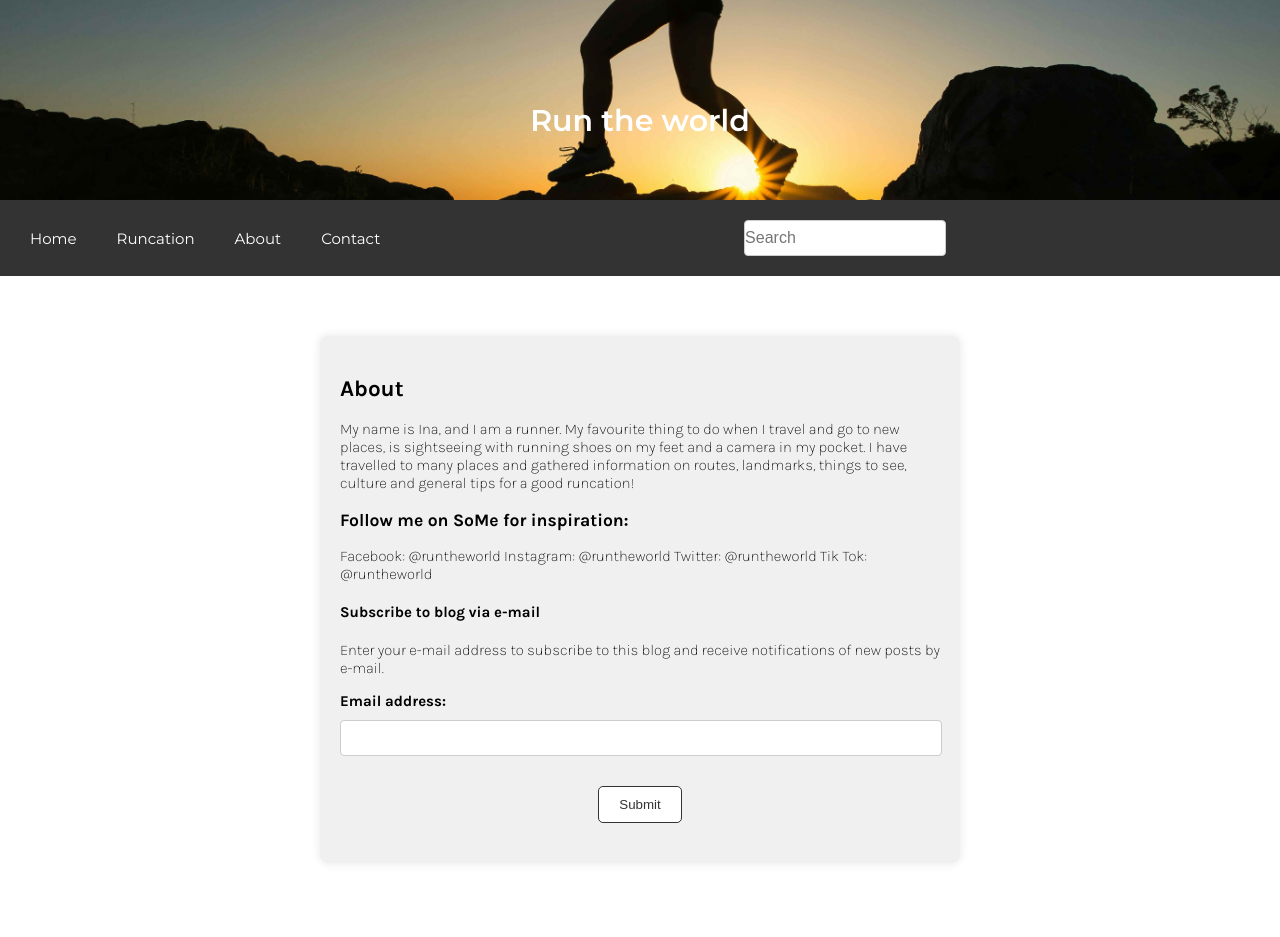
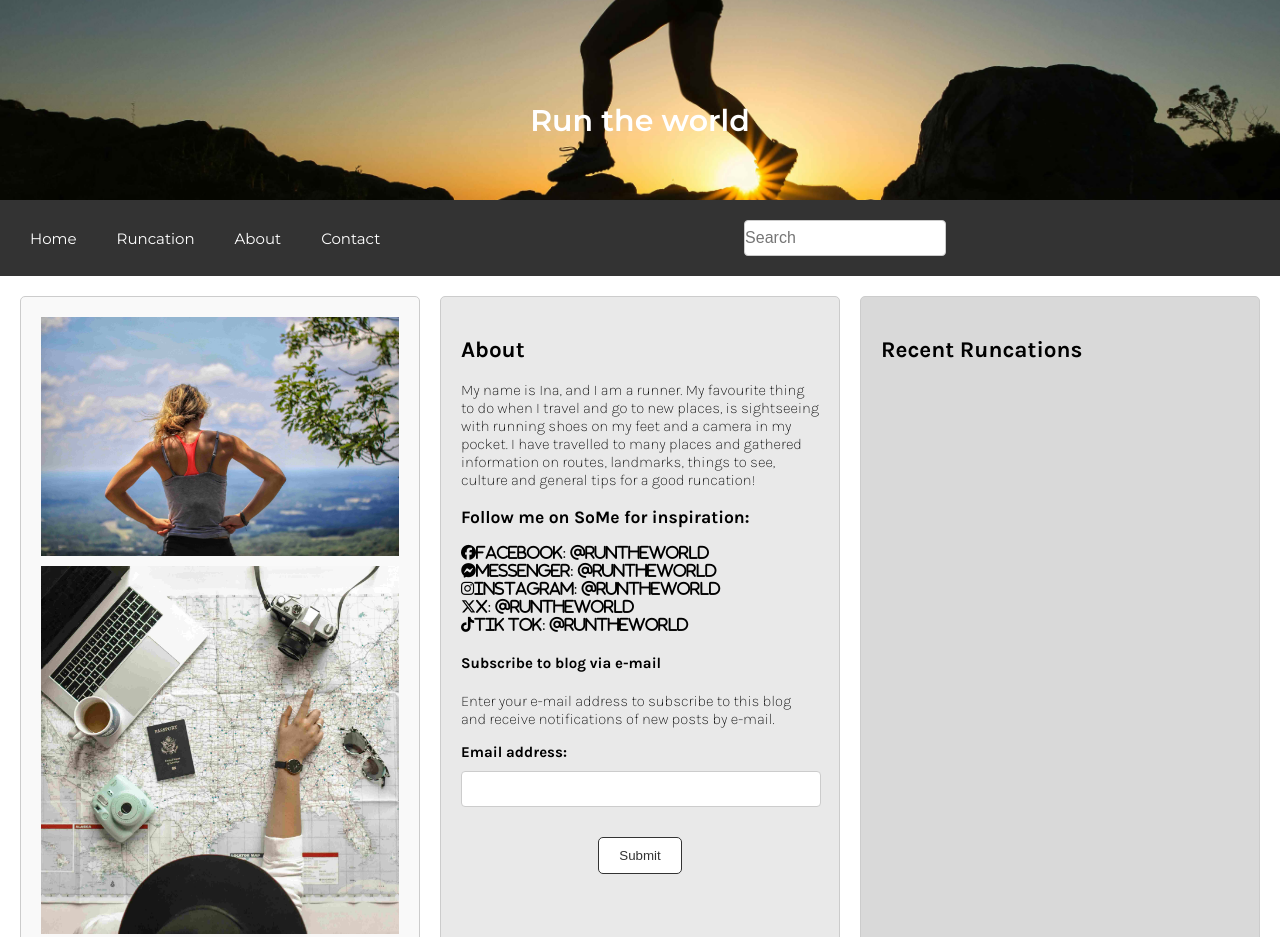
Before and after one commit to Noroff-FEU-Assignments/project-exam-1-Inamarie84, a website: page about.html in a window 1280 px wide. Shown: the top 937 px of the page. Drawn offline with Linux system fonts and the light colour scheme; no server answers.

Commit message:
added content and styling to about

```diff
--- a/about.html
+++ b/about.html
@@ -10,6 +10,7 @@
     <link rel="preconnect" href="https://fonts.googleapis.com">
     <link rel="preconnect" href="https://fonts.gstatic.com" crossorigin>
     <link href="https://fonts.googleapis.com/css2?family=Karla:ital,wght@0,200..800;1,200..800&family=Montserrat:ital,wght@0,100..900;1,100..900&display=swap" rel="stylesheet">
+    <script src="https://kit.fontawesome.com/eb56cff7a8.js" crossorigin="anonymous"></script>
     <script src="/js/api/about/fetchRecentBlogPosts.js" type="module" defer></script>
     <script src="/js/ui/navbar/navbar.js" type="module" defer></script>
 </head>
@@ -19,24 +20,27 @@
         <h1 class="top-heading">Run the world</h1>
     </div>
     <header></header>
-    <section class="container">
+    <div class="main-container">
+        <section class="container-one about-images"></section>
+        <section class="container-two">
             <h2>About</h2>
-    <div class="section-one">
+            <div class="p-one">
                 <p>My name is Ina, and I am a runner. My favourite thing to do when I travel and go to new places, is sightseeing with running shoes on my feet and a camera in my pocket.
                 I have travelled to many places and gathered information on routes, landmarks, things to see, culture and general tips for a good runcation! </p>
             </div>
-    <div class="section-two">
+            <div class="p-two">
                 <h3>
                     Follow me on SoMe for inspiration:
                 </h3>
                 <p>
-            Facebook: @runtheworld
-            Instagram: @runtheworld
-            Twitter: @runtheworld
-            Tik Tok: @runtheworld
+                    <i class="fa-brands fa-facebook">Facebook: @runtheworld</i>
+                    <i class="fa-brands fa-facebook-messenger">Messenger: @runtheworld</i>
+                    <i class="fa-brands fa-instagram">Instagram: @runtheworld</i>
+                    <i class="fa-brands fa-x-twitter">X: @runtheworld</i>
+                    <i class="fa-brands fa-tiktok">Tik Tok: @runtheworld</i>
                 </p>
             </div>
-    <div class="section-three">
+            <div class="p-three">
                 <h4>Subscribe to blog via e-mail</h4>
                 <p>Enter your e-mail address to subscribe to this blog and receive notifications of new posts by e-mail.</p>
                 <form id="contactForm">
@@ -46,12 +50,14 @@
                         <div id="emailError" class="error"></div>
                     </div>
                     <button type="submit" class="submit-button">Submit</button>
+                </form>
             </div>
-</form>
         </section>
-<section>
+        <section class="container-three">
+            <h2>Recent Runcations</h2>
             <div class="about-container"></div>
         </section>
 
+    </div>
 </body>
 </html>
--- a/css/style.css
+++ b/css/style.css
@@ -191,6 +191,45 @@ header {
   }
 
 
+/* ----- about -----*/
+
+.main-container {
+  display: flex;
+  justify-content: space-between;
+  gap: 20px;
+  padding: 20px;
+}
+
+/* Individual sections styling */
+.container-one, .container-two, .container-three {
+  flex: 1;
+  padding: 20px;
+  border: 1px solid #ccc;
+  border-radius: 5px;
+}
+
+/* Specific section styling */
+.container-one {
+  background-color: #f9f9f9;
+}
+
+.container-two {
+  background-color: #e9e9e9;
+}
+
+.container-three {
+  background-color: #d9d9d9;
+}
+
+/* Image styling */
+.about-images img {
+  max-width: 100%;
+  height: auto;
+  display: block;
+  margin-bottom: 10px;
+}
+
+
 /* ----- buttons -----*/
 
 .more-posts-button, .custom-back-button, .submit-button {
--- a/js/api/about/fetchRecentBlogPosts.js
+++ b/js/api/about/fetchRecentBlogPosts.js
@@ -37,5 +37,37 @@ function displayTitles(titles) {
   container.appendChild(list);
 }
 
-// Call the function to fetch and display post titles
-fetchPostTitles();
+// Function to add images to the about-images section
+function addImages() {
+  const aboutImagesSection = document.querySelector(".about-images");
+
+  if (!aboutImagesSection) {
+    console.error("about-images section not found");
+    return;
+  }
+
+  const images = [
+    {
+      src: "images/femalerunnerhill_11zon.jpg",
+      alt: "female runner on a hill looking into the horizon",
+    },
+    {
+      src: "images/planning.jpg",
+      alt: "map, camera and passport - person planning a trip",
+    },
+    { src: "images/runnerstairs_11zon.jpg", alt: "person running up stairs" },
+  ];
+
+  images.forEach((image) => {
+    const imgElement = document.createElement("img");
+    imgElement.src = image.src;
+    imgElement.alt = image.alt;
+    aboutImagesSection.appendChild(imgElement);
+  });
+}
+
+// Call the functions to fetch and display post titles and add images
+document.addEventListener("DOMContentLoaded", () => {
+  fetchPostTitles();
+  addImages();
+});
```
Lines whose indentation alone changed are shown as unchanged.
